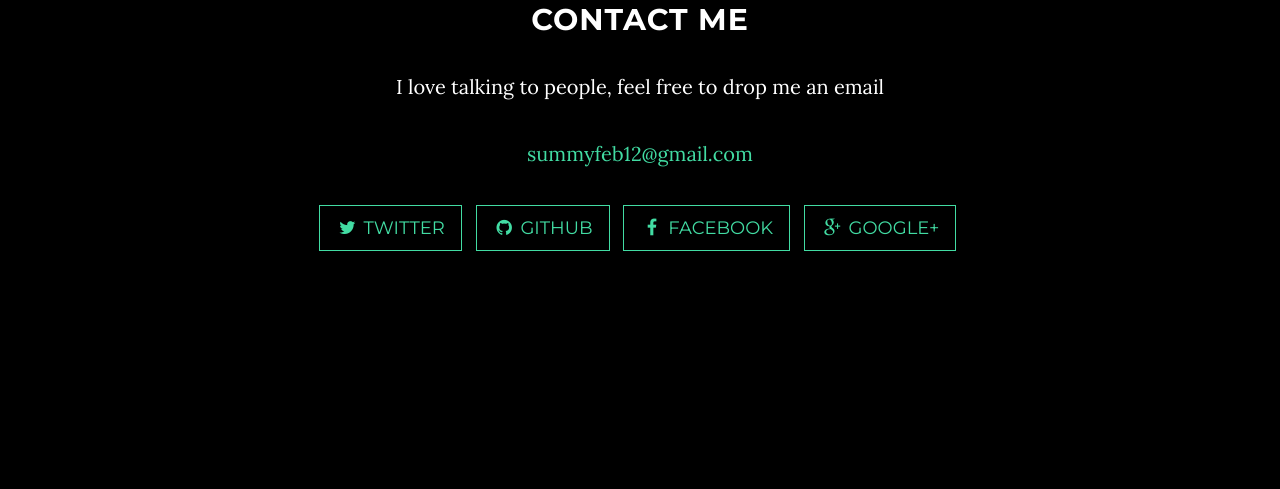
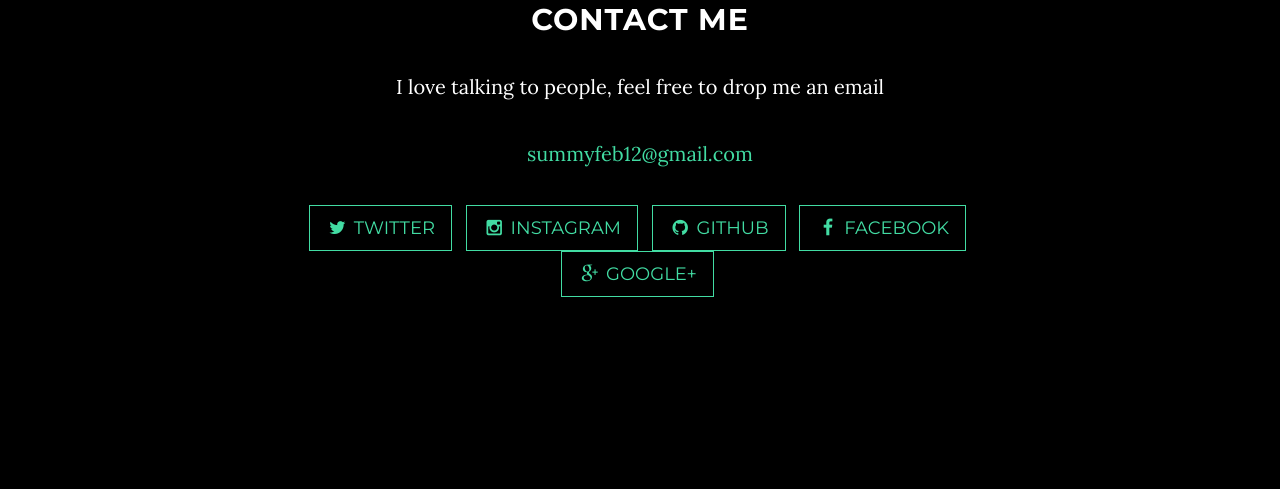
Before and after one commit to summyfeb12/summyfeb12.github.io, a plain HTML site: page index.html in a window 1280 px wide. Shown: the part 1850-2339 px from the top of the page. Drawn offline with Linux system fonts and the light colour scheme; some packages are replaced by stand-ins of ours.

Commit message:
instagram added

```diff
--- a/index.html
+++ b/index.html
@@ -126,6 +126,9 @@
                         <a href="https://twitter.com/summyfeb12" class="btn btn-default btn-lg"><i class="fa fa-twitter fa-fw"></i> <span class="network-name">Twitter</span></a>
                     </li>
                     <li>
+                        <a href="https://instagram.com/summyfeb12" class="btn btn-default btn-lg"><i class="fa fa-instagram fa-fw"></i> <span class="network-name">Instagram</span></a>
+                    </li>
+                    <li>
                         <a href="https://github.com/summyfeb12" class="btn btn-default btn-lg"><i class="fa fa-github fa-fw"></i> <span class="network-name">Github</span></a>
                     </li>
                     <li>
```
